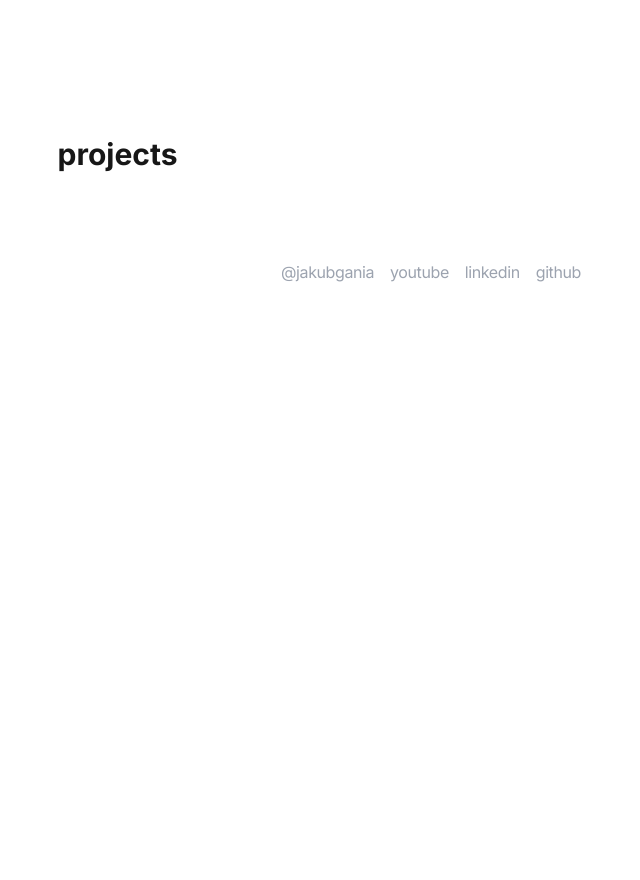
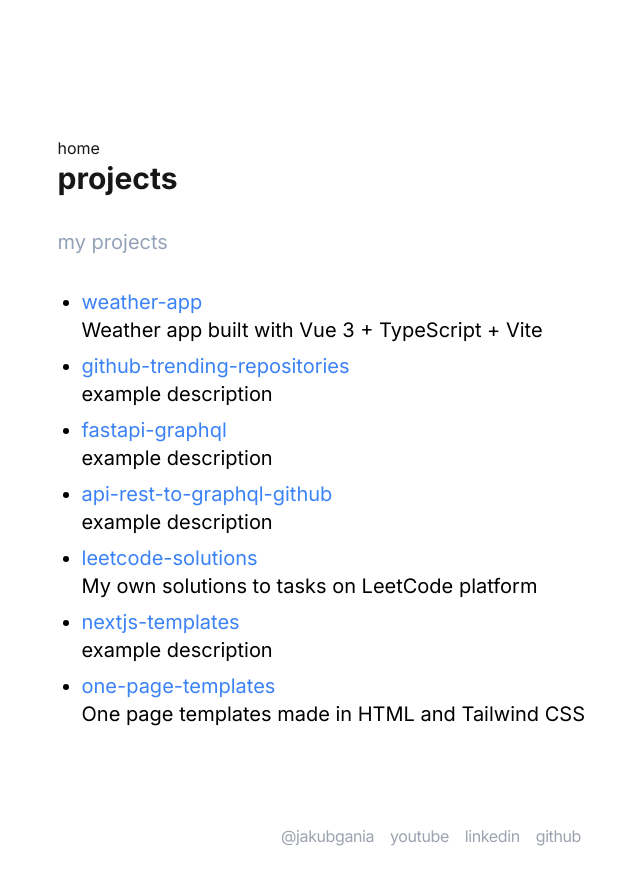
Before and after one commit to jakubgania/site, a Next.js app: page /projects in a window 1280 px wide. Shown: the whole page, without its empty margins (209-849 px from the left). Before the commit the page ends 800 px from the top, so only its background shows below. Built offline with nearby package versions, Linux system fonts and the light colour scheme.

Commit message:
development

```diff
--- a/app/projects/page.tsx
+++ b/app/projects/page.tsx
@@ -1,11 +1,41 @@
+import Link from "next/link"
 
 export default function Projects() {
+
+  const projects = [
+    { name: "weather-app", path: "/projects/example", description: "Weather app built with Vue 3 + TypeScript + Vite" },
+    { name: "github-trending-repositories", path: "/projects/example2", description: "example description" },
+    { name: "fastapi-graphql", path: "/example-path-2", description: "example description" },
+    { name: "api-rest-to-graphql-github", path: "/example-path", description: "example description" },
+    { name: "leetcode-solutions", path: "/ltc", description: "My own solutions to tasks on LeetCode platform" },
+    { name: "nextjs-templates", path: "/nxjstml", description: "example description" },
+    { name: "one-page-templates", path: "/opt", description: "One page templates made in HTML and Tailwind CSS" }
+  ]
+
   return (
     <div className="flex flex-col gap-14">
       <div className="content-wrapper">
+        <Link href="/">
+          home
+        </Link>
         <h2 className="text-2xl md:text-3xl font-bold">
           projects
         </h2>
+        <div className="py-8">
+          <div className="text-base md:text-xl text-slate-400">
+            my projects
+          </div>
+        </div>
+        <ul className="list-disc marker:text-black pl-6">
+          {projects.map((project) => (
+            <li key={project.path} className="text-base md:text-xl text-blue-500 pb-2">
+              <Link href={project.path}>
+                {project.name}
+              </Link>
+              <p className="text-black">{project.description}</p>
+            </li>
+          ))}
+        </ul>
       </div>
 
     </div>
```
